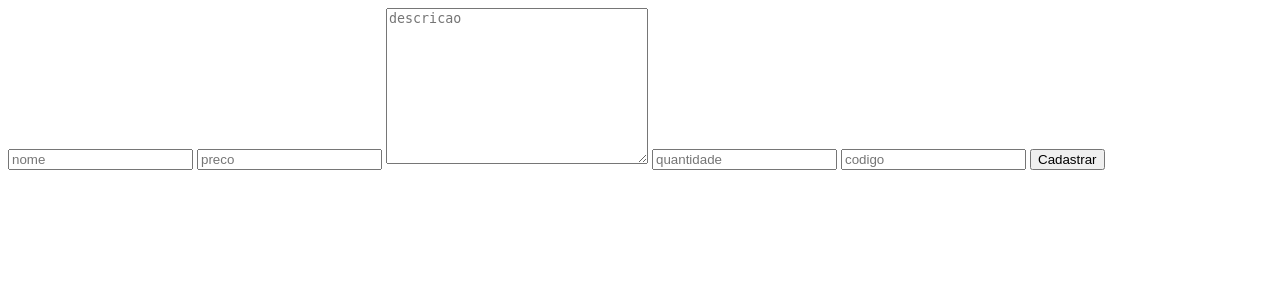
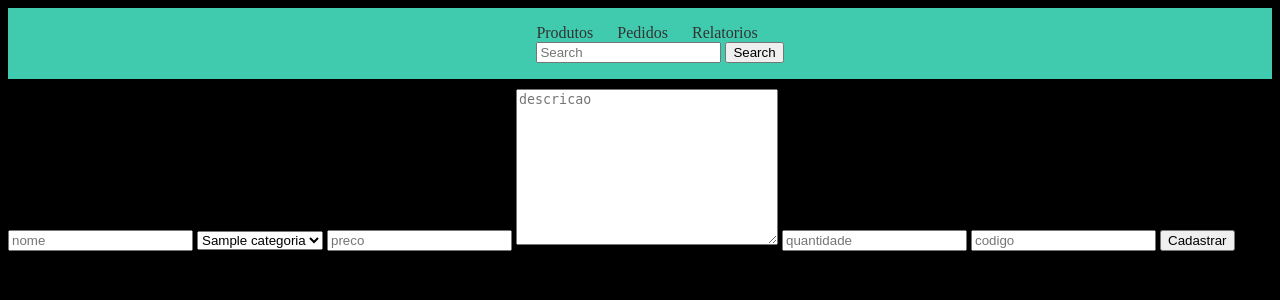
Before and after one commit to Matheus-A-Barboza/estoque_django, a Django app: page /inicio/adicionar_produto/ in a window 1280 px wide. Shown: the top 300 px of the page. Run offline with Django 5.2, Linux system fonts and the light colour scheme; tables that the repository leaves empty hold one stand-in row (values such as "Sample post").

Commit message:
feat: Construção de novas páginas de produtos

```diff
--- a/estoqueADS/admin.py
+++ b/estoqueADS/admin.py
@@ -1,5 +1,5 @@
 from django.contrib import admin
-from .models import Produtos
+from .models import Produtos, Categoria
 
 
 class adminProdutos (admin.ModelAdmin):
@@ -10,3 +10,4 @@ class adminProdutos (admin.ModelAdmin):
     list_per_page = 5
 
 admin.site.register(Produtos, adminProdutos)
+admin.site.register(Categoria)
--- a/estoqueADS/models.py
+++ b/estoqueADS/models.py
@@ -1,9 +1,15 @@
 from django.db import models
+
+class Categoria(models.Model):
+    nome = models.CharField(max_length=255)
+    def __str__(self):
+        return self.nome
 
 # Create your models here.
 
 class Produtos(models.Model):
     nome = models.CharField(max_length=255)
+    categoria = models.ForeignKey(Categoria, on_delete=models.CASCADE, blank=True)
     preco = models.DecimalField(decimal_places=2, max_digits=9)
     descricao = models.TextField()
     quantidade = models.IntegerField()
--- a/estoqueADS/templates/pages/adicionar_produto.html
+++ b/estoqueADS/templates/pages/adicionar_produto.html
@@ -1,18 +1,40 @@
+{% load static %}
 <!DOCTYPE html>
 <html lang="en">
 <head>
     <meta charset="UTF-8">
     <meta name="viewport" content="width=device-width, initial-scale=1.0">
     <title>Document</title>
+    <link rel="stylesheet" href="{% static 'css/adicionar.css' %}">
 </head>
 <body>
-    <form method="POST"> {% csrf_token %}
-        <input type="text" name="nome" placeholder="nome">
-        <input type="number" name="preco" placeholder="preco">
-        <textarea name="descricao" id="" cols="30" rows="10" placeholder="descricao"></textarea>
-        <input type="number" name="quantidade" placeholder="quantidade">
-        <input type="text" name="codigo" placeholder="codigo">
-        <button type="submit">Cadastrar</button>
-    </form>
+    <div class="container-nav">
+        <nav>
+            <ul>
+                <li><a href="#">Produtos</a></li>
+                <li><a href="#">Pedidos</a></li>
+                <li><a href="#">Relatorios</a></li>
+                <form class="form-inline">
+                    <input class="form-control mr-sm-2" type="search" placeholder="Search" aria-label="Search">
+                    <button class="btn btn-outline-success my-2 my-sm-0" type="submit">Search</button>
+                </form>
+            </ul>
+        </nav>
+    </div>
+    <section>
+        <form method="POST"> {% csrf_token %}
+            <input type="text" name="nome" id="nome" placeholder="nome">
+            <select name="categoria" id="categoria">
+                {% for categoria in categorias %}
+                <option value="{{categoria.id}}">{{categoria.nome}}</option>
+                {%endfor%}
+            </select>
+            <input type="number" name="preco" id="preco" placeholder="preco">
+            <textarea name="descricao" id="descricao" cols="30" rows="10" placeholder="descricao"></textarea>
+            <input type="number" name="quantidade" id="quantidade" placeholder="quantidade">
+            <input type="text" name="codigo" id="codigo" placeholder="codigo">
+            <button type="submit">Cadastrar</button>
+        </form>
+    </section>
 </body>
 </html>
--- a/estoqueADS/templates/pages/index.html
+++ b/estoqueADS/templates/pages/index.html
@@ -38,7 +38,7 @@
         </a>
     </div>
     <div>
-        <a href="{% url }"></a>
+        <!-- <a href="{% url }"></a> -->
         <section id="produtos">
             <table border="">
                 <thead>
--- a/estoqueADS/templates/pages/produto.html
+++ b/estoqueADS/templates/pages/produto.html
@@ -3,7 +3,7 @@
   <head>
     <meta charset="UTF-8" />
     <meta name="viewport" content="width=device-width, initial-scale=1.0" />
-    <link rel="stylesheet" href="css/produto.css" />
+    <link rel="stylesheet" href="{% static 'css/produto.css' %}" />
     <title>Document</title>
   </head>
   <body>
--- a/estoqueADS/views.py
+++ b/estoqueADS/views.py
@@ -1,5 +1,5 @@
 from django.shortcuts import render, redirect
-from .models import Produtos
+from .models import Produtos, Categoria
 from datetime import datetime
 
 def index(request):
@@ -10,6 +10,7 @@ def adicionar_produto(request):
 
     if request.method == "POST":
         nome = request.POST['nome']
+        categoria = request.POST['categoria']
         preco = request.POST['preco']
         descricao = request.POST['descricao']
         quantidade = request.POST['quantidade']
@@ -22,6 +23,7 @@ def adicionar_produto(request):
 
         Produtos.objects.create(
             nome=nome,
+            categoria_id=categoria,
             preco=preco,
             descricao=descricao,
             quantidade=quantidade,
@@ -33,7 +35,8 @@ def adicionar_produto(request):
         return redirect('index')
 
     else:
-        return render(request, 'pages/adicionar_produto.html')
+        categorias = Categoria.objects.all()
+        return render(request, 'pages/adicionar_produto.html', {'categorias': categorias})
 
 def produto(request, id):
     detalhe = Produtos.objects.get(id=id)
--- /dev/null
+++ b/templates/static/css/adicionar.css
@@ -0,0 +1,28 @@
+nav{
+    background-color: #40cbaf;
+    display: flex;
+    justify-content: center;
+    margin-bottom: 10px;
+}
+
+nav ul {
+    list-style: none;
+}
+
+  nav ul li {
+    display: inline;
+    margin-left: 20px;
+}
+
+  nav ul li:first-child {
+    margin-left: 0;
+}
+
+  nav ul li a {
+    text-decoration: none;
+    color: #333;
+}
+
+body{
+    background-color: black;
+}
```
Also changed, not shown: estoqueADS/migrations/0002_categoria.py (added), estoqueADS/migrations/0003_produtos_categoria.py (added).
